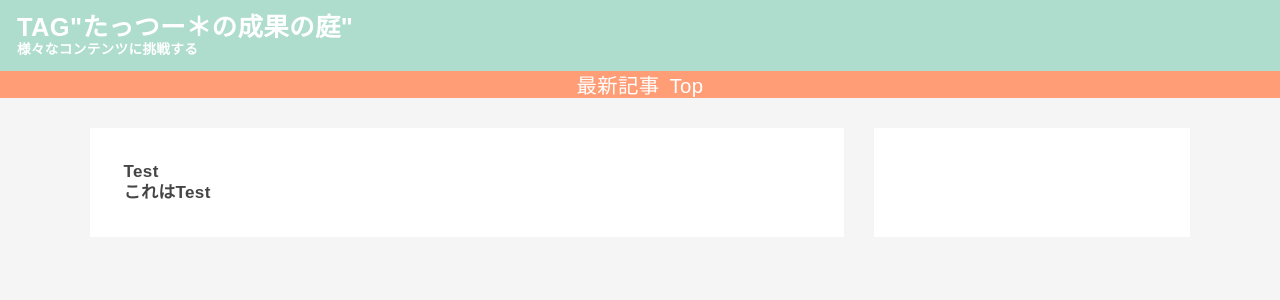
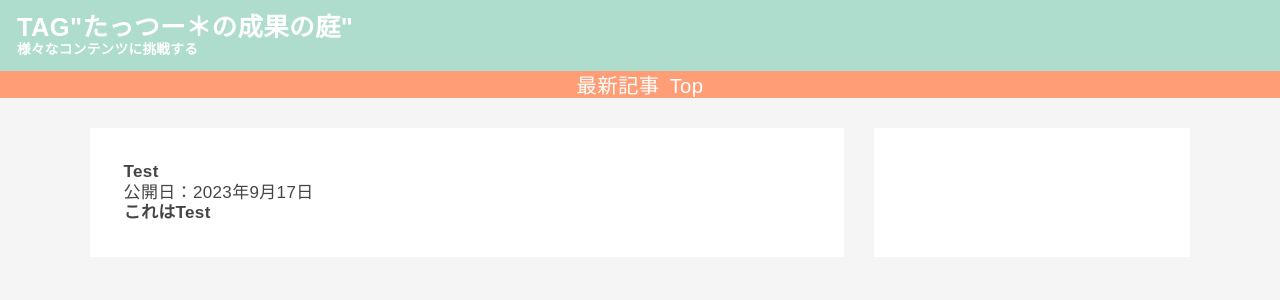
Before and after one commit to tattsuast/tattsuast.github.io, a Jekyll site: the page built from _posts/2023-09-17-test.md, in a window 1280 px wide. Shown: the top 300 px of the page. Built offline with Jekyll 4.4.1, drawn with Linux system fonts in a browser that asks for light colours.

Commit message:
Update headline.html

```diff
--- a/_includes/headline.html
+++ b/_includes/headline.html
@@ -1,4 +1,4 @@
 <h1 id="headline-title">{{ page.title }}</h1>
-<p id="headline-date"></p>
+<p id="headline-date">公開日：{{ page.date | date: "%Y年%-m月%-d日" }}{% if page.update %} - <a href="{{ site.repository }}/commits/master/{{ page.path }}">最終更新日</a>：{{ page.update | date: "%Y年%-m月%-d日" }}{% endif %}</p>
 <p id="headline-category"></p>
 <p id="headline-tag"></p>
```
